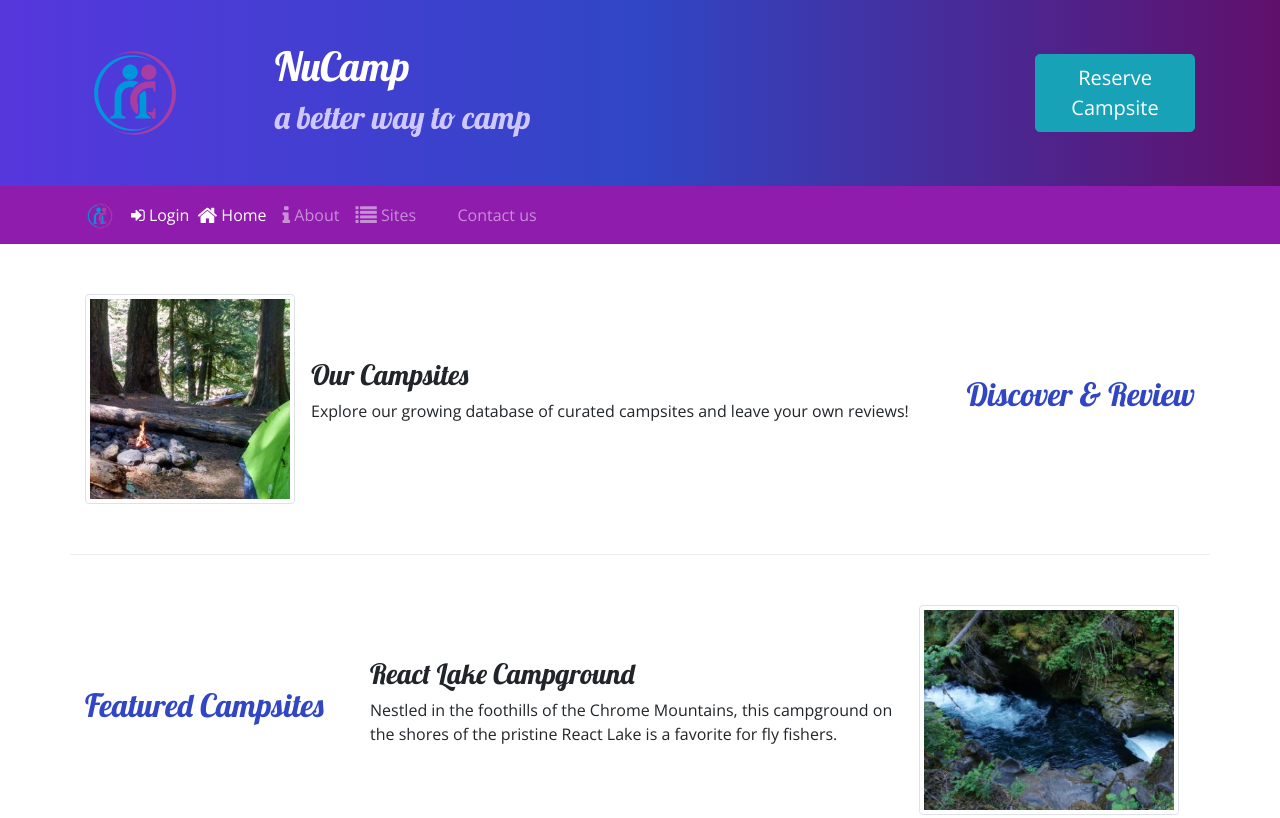
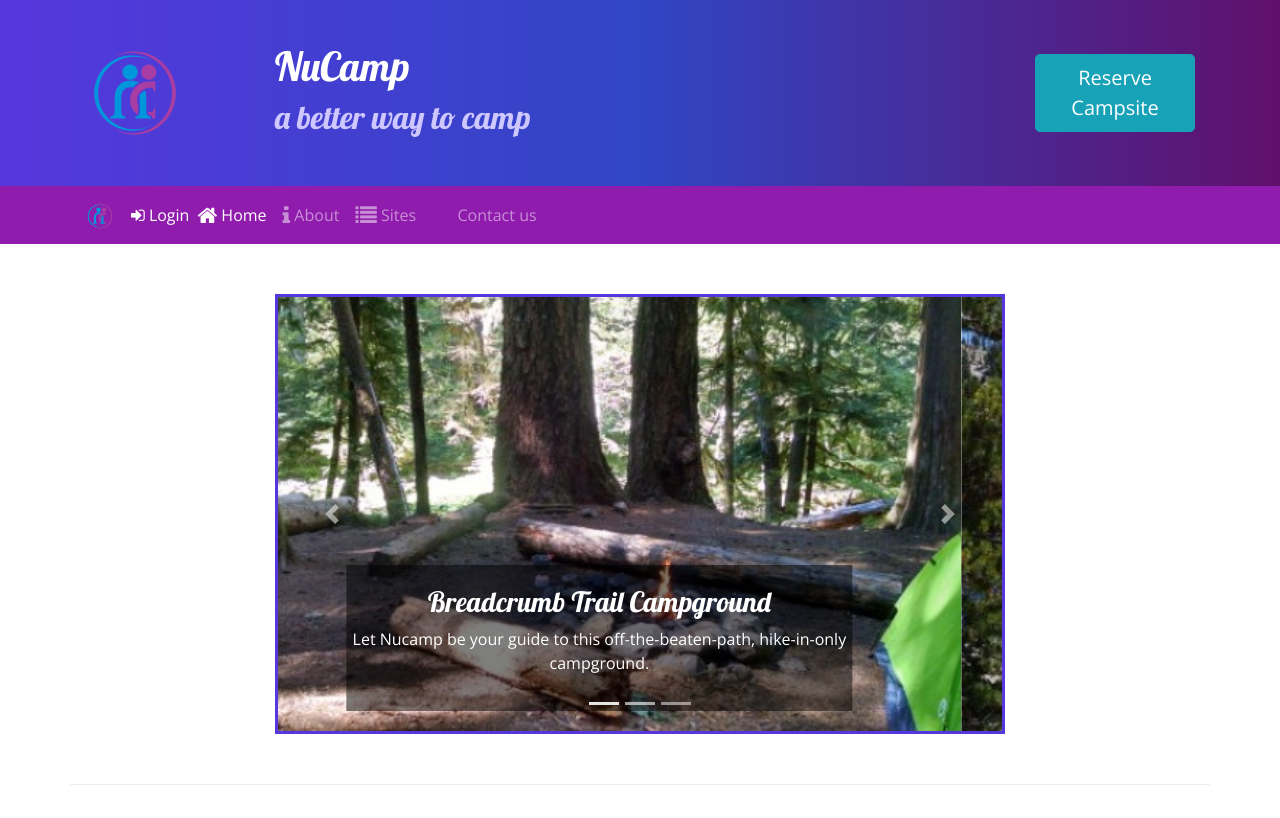
Before and after one commit to yadig69/nucamp, a website: page index.html in a window 1280 px wide. Shown: the top 818 px of the page. Drawn offline with nearby package versions, Linux system fonts and the light colour scheme.

Commit message:
Carousel

```diff
--- a/css/styles.css
+++ b/css/styles.css
@@ -43,3 +43,11 @@ header h2 {
     border-top: none;
     padding: 10px;
 }
+
+.carousel-caption {
+    background-color: rgba(0, 0, 0, 0.5);
+}
+
+.carousel {
+    border: solid #5637DD;
+}
--- a/index.html
+++ b/index.html
@@ -106,6 +106,81 @@
     <!-- Modal close -->
 
     <div class="container">
+
+        <!-- carousel -->
+
+        <div class="row row-content">
+            <div class="col-md-8 mx-auto">
+                <div id="homeCarousel" class="carousel slide" data-ride="carousel">
+
+                    <!-- carousel indicators -->
+                    <ol class="carousel-indicators">
+                        <li data-target="#homeCarousel" data-slide-to="0" class="active"></li>
+                        <li data-target="#homeCarousel" data-slide-to="1"></li>
+                        <li data-target="#homeCarousel" data-slide-to="2"></li>
+                    </ol>
+                    <!-- carousel indicators end-->
+
+                    <div class="carousel-inner">
+
+                        <!-- carousel items -->
+
+                        <!-- item-1 -->
+
+                        <div class="carousel-item active">
+                            <!-- must have an active class in one item or the carousel won't show up-->
+                            <img class="d-block w-100" src="img/breadcrumb-trail.jpg" alt="Breadcrumb Trail Campground" />
+                            <div class="carousel-caption">
+                                <h3>Breadcrumb Trail Campground</h3>
+                                <p class="d-none d-sm-block">Let Nucamp be your guide to this off-the-beaten-path, hike-in-only campground.</p>
+                            </div>
+                        </div>
+
+                        <!-- item-1 end -->
+
+                        <!-- item-2 -->
+
+                        <div class="carousel-item">
+                            <img class="d-block w-100" src="img/react-lake.jpg" alt="React Lake Campground" />
+                            <div class="carousel-caption">
+                                <h3>React Lake Campground</h3>
+                                <p class="d-none d-sm-block">Nestled in the foothills of the Chrome Mountains, this campground on the shores of the pristine React Lake is a favorite for fly fishers.</p>
+                            </div>
+                        </div>
+
+                        <!-- item-2 end -->
+
+                        <div class="carousel-item">
+                            <img class="d-block w-100" src="img/chrome-river.jpg" alt="Chrome River Campground" />
+                            <div class="carousel-caption">
+                                <h3>Chrome River Campground</h3>
+                                <p class="d-none d-sm-block">Spend a few sunny days and starry nights beneath a canopy of old-growth firs at this enchanting spot by the Chrome River.
+                                </p>
+                            </div>
+                        </div>
+
+                        <!-- carousel items ends -->
+
+                    </div>
+
+                    <!-- Carousel Controls -->
+                    <a class="carousel-control-prev" href="#homeCarousel" role="button" data-slide="prev">
+                        <span class="carousel-control-prev-icon"></span>
+                        <span class="sr-only">Previous</span>
+                    </a>
+                    <a class="carousel-control-next" href="#homeCarousel" role="button" data-slide="next">
+                        <span class="carousel-control-next-icon"></span>
+                        <span class="sr-only">Next</span>
+                    </a>
+                    <!-- Carousel Controls end -->
+
+                </div>
+            </div>
+
+        </div>
+
+        <!-- carousel end -->
+
         <div class="row row-content align-items-center">
             <div class="col-sm-4 order-sm-last col-md-3">
                 <h2 class="text-sm-right">Discover & Review</h2>
```
